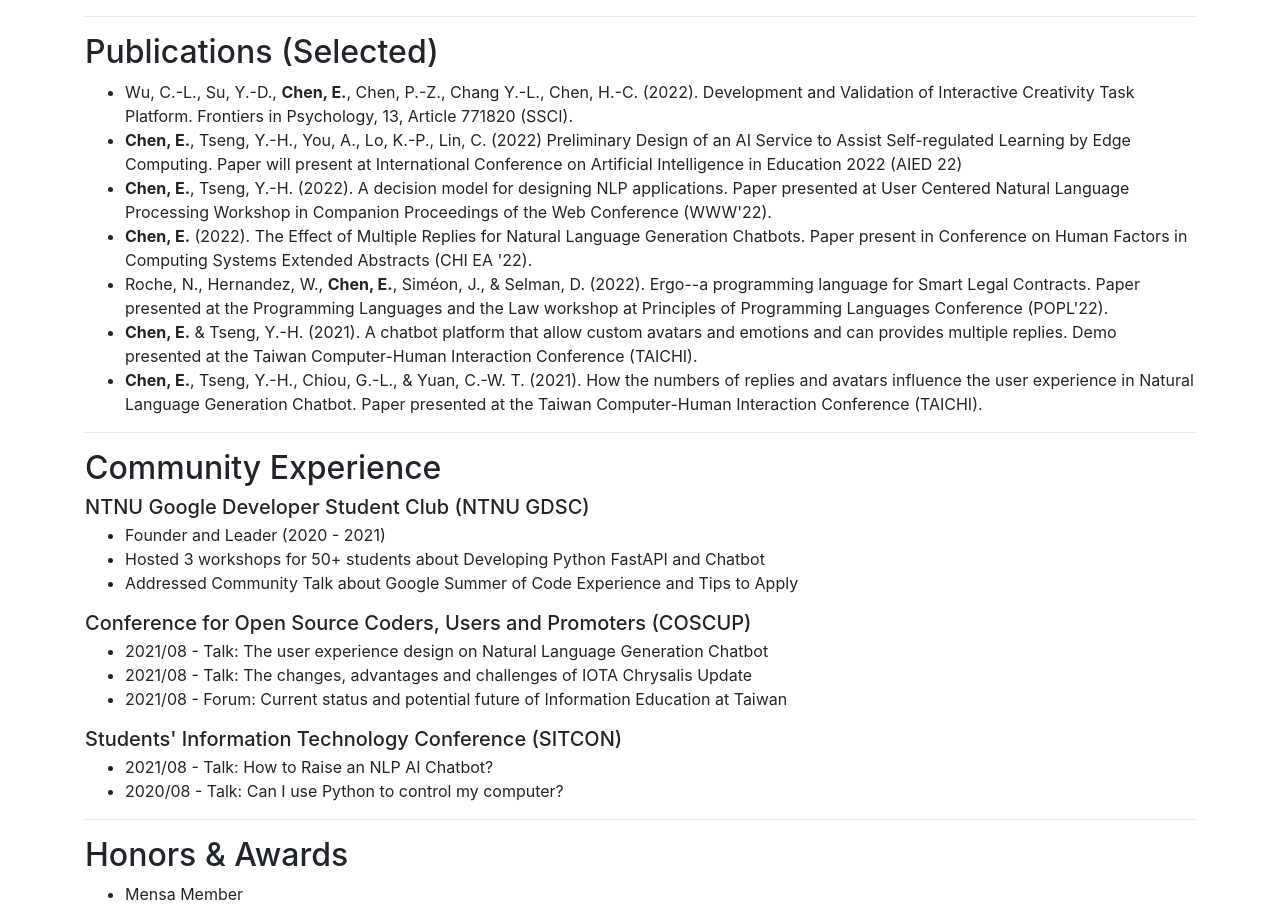
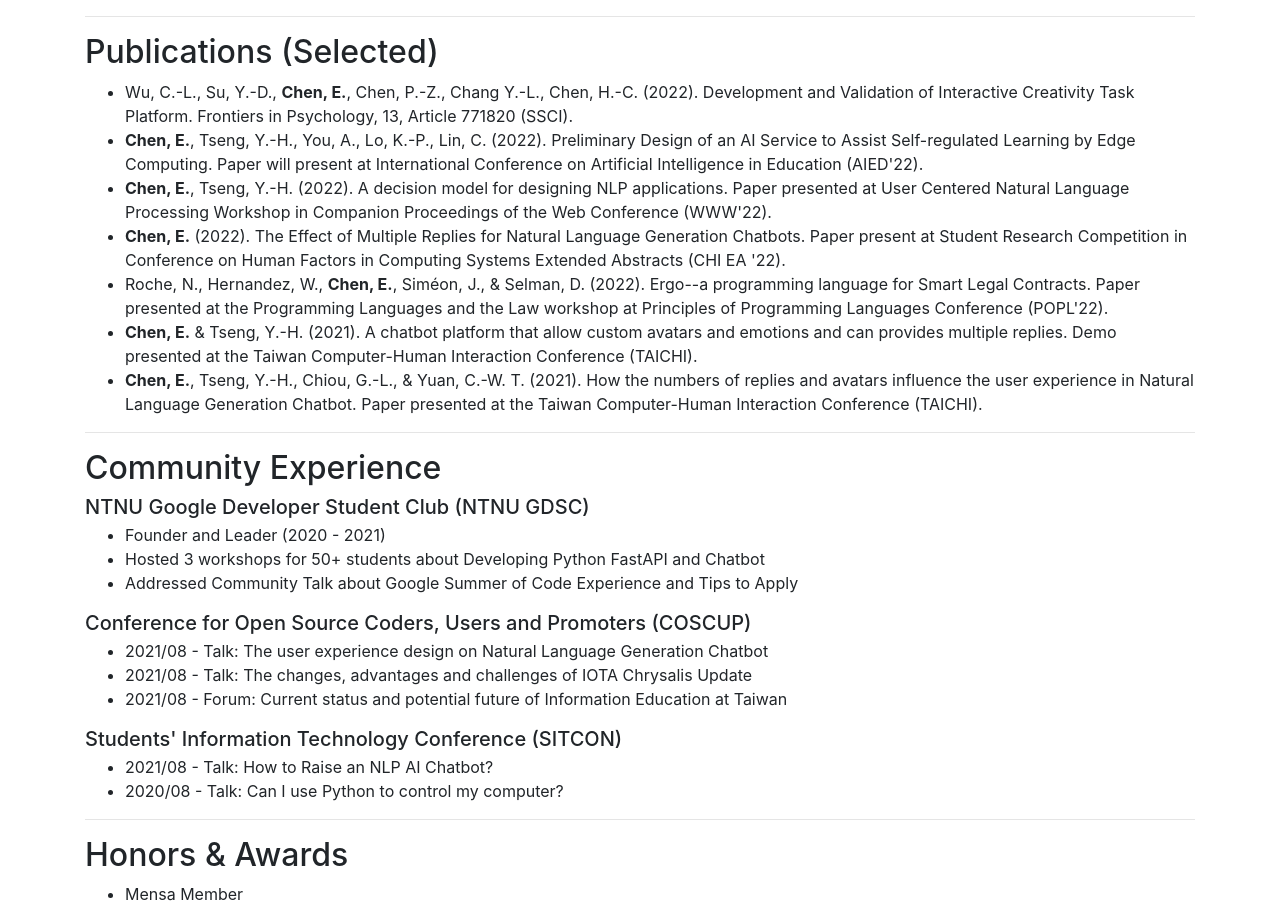
Before and after one commit to EasonC13/CV_Academic, a Nuxt app: page / in a window 1280 px wide. Shown: the part 1747-2656 px from the top of the page. Built offline with nearby package versions, Linux system fonts and the light colour scheme.

Commit message:
update: publications

```diff
--- a/components/Publications.vue
+++ b/components/Publications.vue
@@ -3,9 +3,9 @@
     <h2>Publications (Selected)</h2>
     <ul>
       <li>Wu, C.-L., Su, Y.-D., <b>Chen, E.</b>, Chen, P.-Z., Chang Y.-L., Chen, H.-C. (2022). Development and Validation of Interactive Creativity Task Platform. Frontiers in Psychology, 13, Article 771820 (SSCI).</li>
-      <li><b>Chen, E.</b>, Tseng, Y.-H., You, A., Lo, K.-P., Lin, C. (2022) Preliminary Design of an AI Service to Assist Self-regulated Learning by Edge Computing. Paper will present at International Conference on Artificial Intelligence in Education 2022 (AIED 22)</li>
+      <li><b>Chen, E.</b>, Tseng, Y.-H., You, A., Lo, K.-P., Lin, C. (2022). Preliminary Design of an AI Service to Assist Self-regulated Learning by Edge Computing. Paper will present at International Conference on Artificial Intelligence in Education (AIED'22).</li>
       <li><b>Chen, E.</b>, Tseng, Y.-H. (2022). A decision model for designing NLP applications. Paper presented at User Centered Natural Language Processing Workshop in Companion Proceedings of the Web Conference (WWW'22).</li>
-      <li><b>Chen, E.</b> (2022). The Effect of Multiple Replies for Natural Language Generation Chatbots. Paper present in Conference on Human Factors in Computing Systems Extended Abstracts (CHI EA '22). </li>
+      <li><b>Chen, E.</b> (2022). The Effect of Multiple Replies for Natural Language Generation Chatbots. Paper present at Student Research Competition in Conference on Human Factors in Computing Systems Extended Abstracts (CHI EA '22).</li>
       <li>Roche, N., Hernandez, W., <b>Chen, E.</b>, Siméon, J., & Selman, D. (2022). Ergo--a programming language for Smart Legal Contracts. Paper presented at the Programming Languages and the Law workshop at Principles of Programming Languages Conference (POPL'22).</li>
       <!-- <li><b>Chen, E.</b>, Tseng, Y.-H., & Lo, K.-P. (2021). Focus Plus: Detect Learner's Distraction by Web Camera in Distance Teaching. Paper presented at the 2021 National Chair Professorship Academic Series: Teaching and Learning in Trans - pandemic Era: Idea Innovation and Practice Transformation. </li> -->
       <li><b>Chen, E.</b> & Tseng, Y.-H. (2021). A chatbot platform that allow custom avatars and emotions and can provides multiple replies. Demo presented at the Taiwan Computer-Human Interaction Conference (TAICHI).</li>
```
